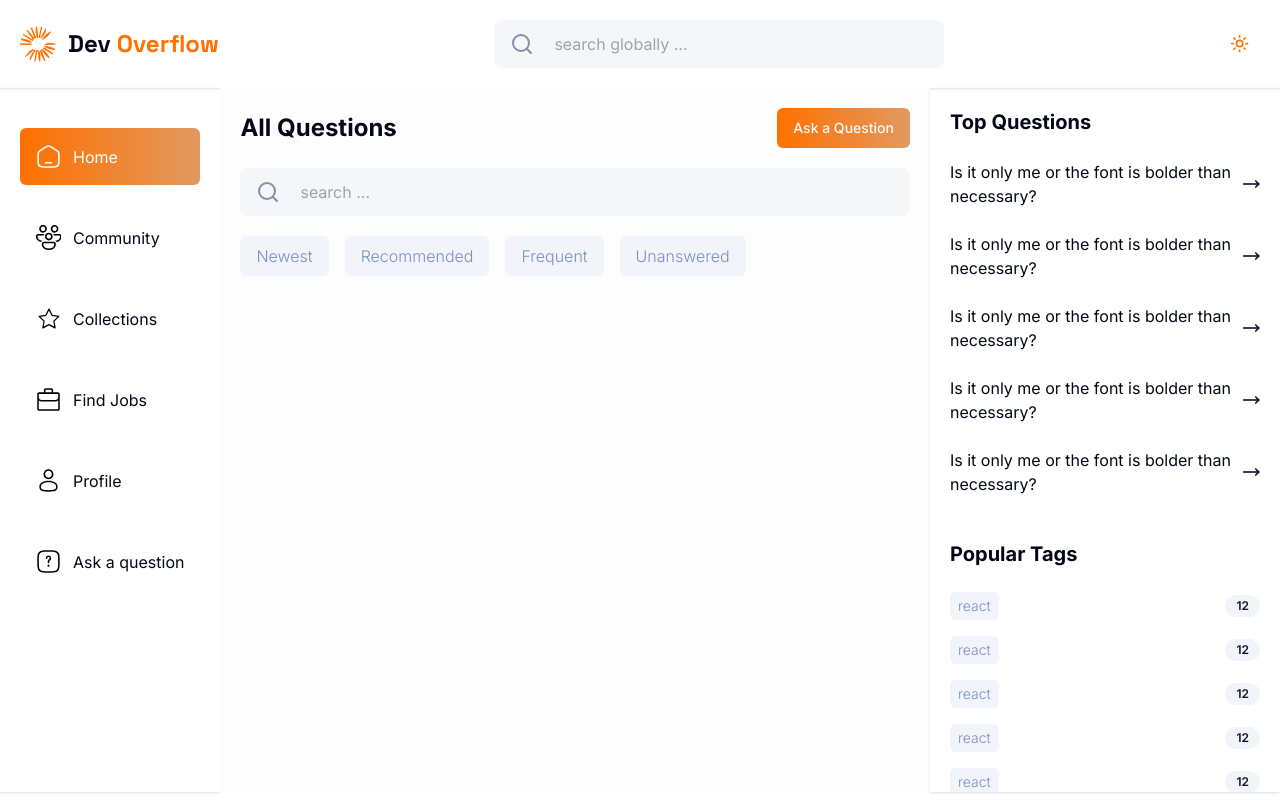
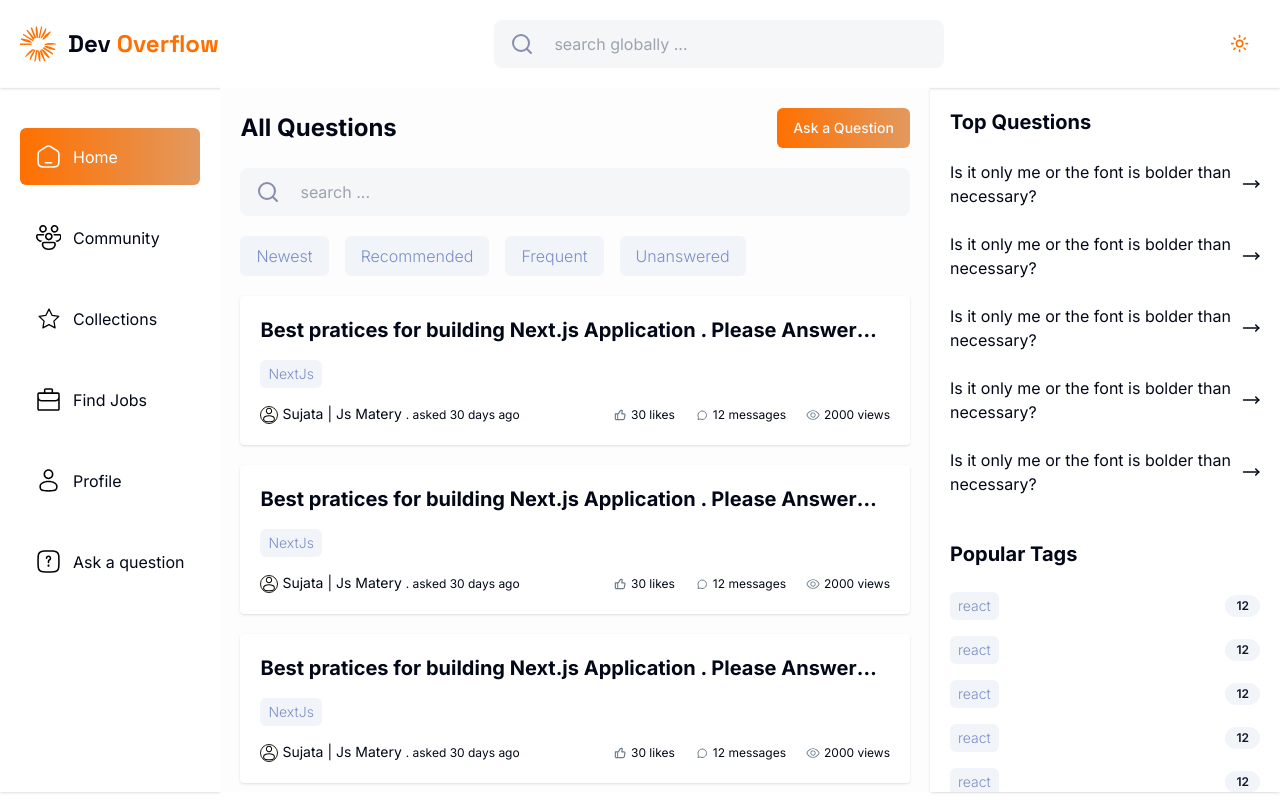
Before and after one commit to zphtet/dev-overflow, a Next.js app: page / in a window 1280 px wide. Built offline with nearby package versions, Linux system fonts and the light colour scheme.

Commit message:
question cards

```diff
--- a/app/(main)/components/NavLink.tsx
+++ b/app/(main)/components/NavLink.tsx
@@ -13,11 +13,11 @@ const NavLink = ({ href, icon, label, isMobileNav }: Props) => {
   const active = pathname === href;
   return (
     <div
-      className={` px-4 py-4 rounded-md cursor-pointer nav-link  text-base ${
+      className={`  rounded-md cursor-pointer nav-link  text-base ${
         active && "active-nav-link"
       } `}
     >
-      <Link href={href} className=" flex items-center gap-3 ">
+      <Link href={href} className=" flex items-center gap-3 px-4 py-4 ">
         <Image
           alt={`icon for ${label}`}
           src={icon}
--- /dev/null
+++ b/app/(main)/components/card.tsx
@@ -0,0 +1,64 @@
+import Image from "next/image";
+import Tag from "./Tag";
+
+const Card = () => {
+  return (
+    <div className="bg-white rounded shadow p-5 space-y-4">
+      <p className="font-bold text-xl line-clamp-1">
+        Best pratices for building Next.js Application . Please Answer these
+        question
+      </p>
+      <div>
+        <Tag text="NextJs" size="sm" textsize="small" />
+      </div>
+      <div className="flex items-center justify-between">
+        <div className="flex items-center gap-1">
+          <Image
+            src={"/assets/icons/user.svg"}
+            alt="profile pic"
+            width={"18"}
+            height={"18"}
+            className="invert border rounded-full"
+          />
+          <p className="text-sm">
+            Sujata | Js Matery{" "}
+            <span className="text-[12px]">. asked 30 days ago</span>
+          </p>
+        </div>
+        <div className="flex gap-5 items-center">
+          <div className="flex items-center text-[12px] gap-1">
+            <Image
+              src={"/assets/icons/like.svg"}
+              alt="like icon"
+              width={"14"}
+              height={"14"}
+            />
+            30 likes
+          </div>
+
+          <div className="flex items-center text-[12px] gap-1">
+            <Image
+              src={"/assets/icons/message.svg"}
+              alt="message icon"
+              width={"14"}
+              height={"14"}
+            />
+            12 messages
+          </div>
+
+          <div className="flex items-center text-[12px] gap-1">
+            <Image
+              src={"/assets/icons/eye.svg"}
+              alt="eye icon"
+              width={"14"}
+              height={"14"}
+            />
+            2000 views
+          </div>
+        </div>
+      </div>
+    </div>
+  );
+};
+
+export default Card;
--- a/app/(main)/components/nav-bar.tsx
+++ b/app/(main)/components/nav-bar.tsx
@@ -7,7 +7,7 @@ const Navbar = () => {
   return (
     <div className="py-5 flex items-center justify-between px-5 shadow">
       <Logo />
-      <div className="hidden sm:block w-[450px]">
+      <div className="hidden lg:block w-[450px]">
         <SearchInput placeholder="search globally ... " />
       </div>
       <div className="flex gap-5 items-center">
--- /dev/null
+++ b/app/(main)/components/question-cards.tsx
@@ -0,0 +1,16 @@
+import Card from "./card";
+
+const QuestionCards = () => {
+  return (
+    <div className="space-y-5">
+      <Card />
+      <Card />
+      <Card />
+      <Card />
+      <Card />
+      <Card />
+    </div>
+  );
+};
+
+export default QuestionCards;
--- a/app/(main)/page.tsx
+++ b/app/(main)/page.tsx
@@ -2,6 +2,7 @@ import { Button } from "@/components/ui/button";
 import SearchInput from "./components/search-input";
 import Tag from "./components/Tag";
 import Filter from "./components/Filter";
+import QuestionCards from "./components/question-cards";
 export default function Home() {
   return (
     <div className="h-[200vh]">
@@ -23,6 +24,9 @@ export default function Home() {
       <div className="sm:hidden block">
         <Filter />
       </div>
+      <div className="py-5">
+        <QuestionCards />
+      </div>
     </div>
   );
 }
```
